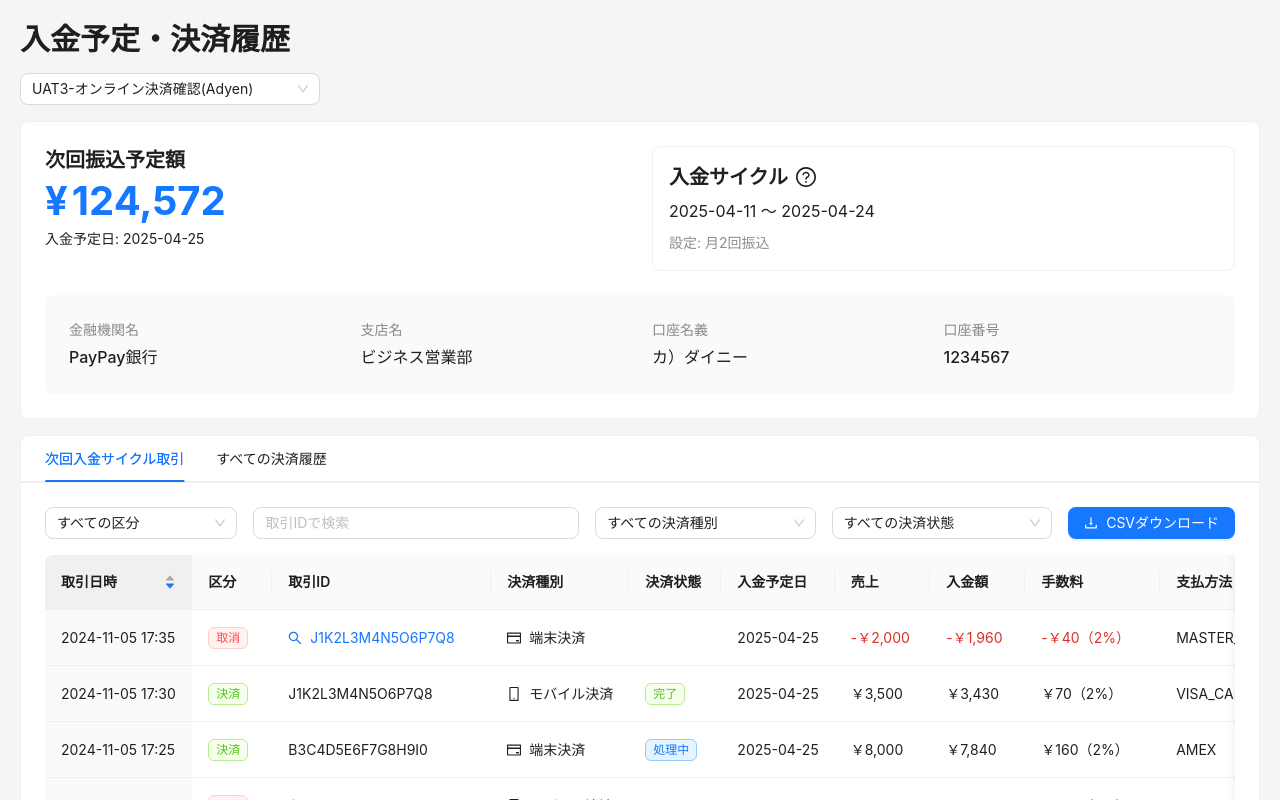
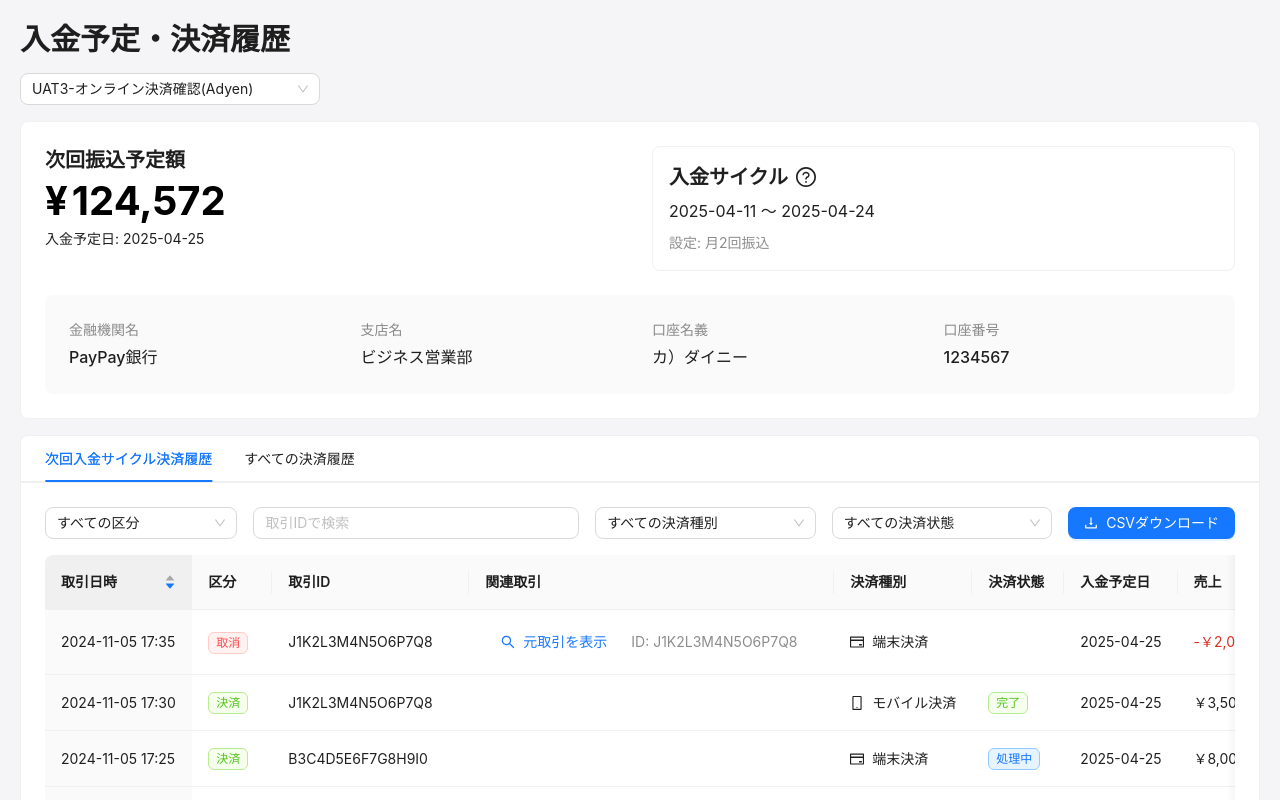
Before and after one commit to REI31001/terminalPayment-history, a React (Vite) app: page / in a window 1280 px wide. Shown: the top 800 px of the page. Built offline with nearby package versions, Linux system fonts and the light colour scheme.

Commit message:
Update PaymentHistory component with improved UI and functionality

```diff
--- a/src/components/PaymentHistory.tsx
+++ b/src/components/PaymentHistory.tsx
@@ -65,15 +65,36 @@ const PaymentHistory: React.FC = () => {
       dataIndex: 'id',
       key: 'id',
       render: (id: string, record: PaymentTransaction) => (
-        record.transactionType === 'refund' ? (
-          <a onClick={() => setTransactionIdFilter(id)}>
+        <Tooltip title={record.transactionType === 'refund' ? '取消取引ID' : '取引ID'}>
+          {id}
+        </Tooltip>
+      ),
+    },
+    {
+      title: '関連取引',
+      key: 'relatedTransaction',
+      render: (_: unknown, record: PaymentTransaction) => {
+        if (record.transactionType === 'refund') {
+          const originalTransaction = mockPaymentData.transactions.find(
+            t => t.id === record.originalTransactionId
+          );
+          return originalTransaction ? (
             <Space>
-              <SearchOutlined />
-              {id}
+              <Button
+                type="link"
+                onClick={() => setTransactionIdFilter(originalTransaction.id)}
+                icon={<SearchOutlined />}
+              >
+                元取引を表示
+              </Button>
+              <Tooltip title="元取引の詳細を表示">
+                <Text type="secondary">ID: {originalTransaction.id}</Text>
+              </Tooltip>
             </Space>
-          </a>
-        ) : id
-      ),
+          ) : null;
+        }
+        return null;
+      },
     },
     {
       title: '決済種別',
@@ -143,7 +164,7 @@ const PaymentHistory: React.FC = () => {
   const items = [
     {
       key: 'nextpayment',
-      label: '次回入金サイクル取引',
+      label: '次回入金サイクル決済履歴',
       children: (
         <div>
           <Card style={{ marginBottom: 16, background: 'white' }}>
@@ -317,7 +338,7 @@ const PaymentHistory: React.FC = () => {
               precision={0}
               prefix="¥"
               valueStyle={{
-                color: '#1677FF',
+                color: '#000000',
                 fontSize: '40px',
                 lineHeight: '38px',
                 fontWeight: 700
@@ -334,7 +355,7 @@ const PaymentHistory: React.FC = () => {
                     <span>
                       売上の入金カレンダーは
                       <a
-                        href="https://dinii.wraptas.site/1ac71045ad748068b628e931514615b1"
+                        href="/help/payment-calendar"
                         target="_blank"
                         rel="noopener noreferrer"
                         style={{ margin: '0 4px' }}
```
